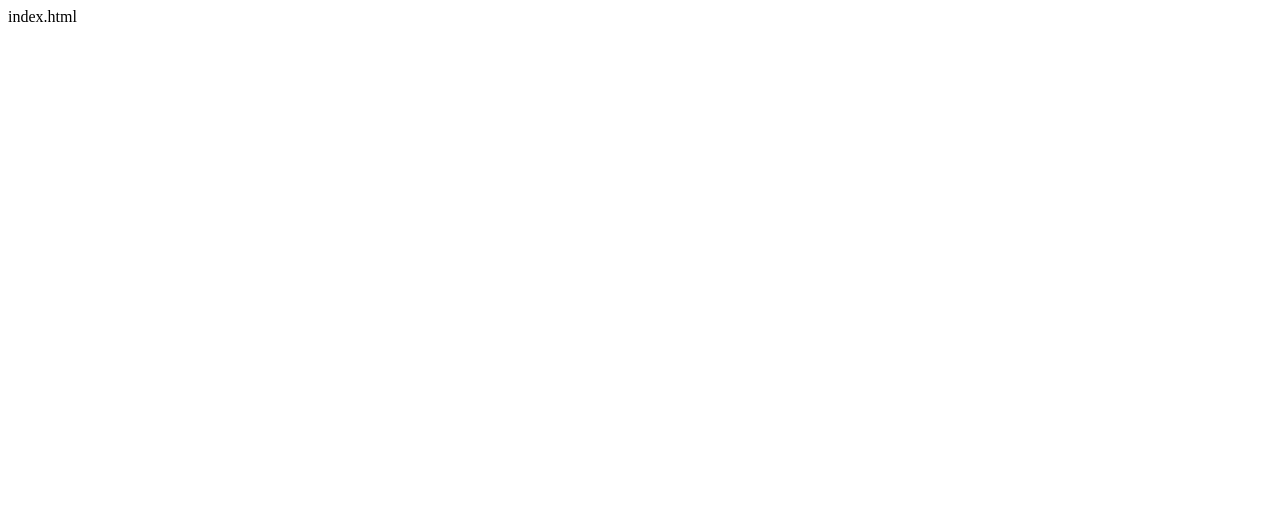
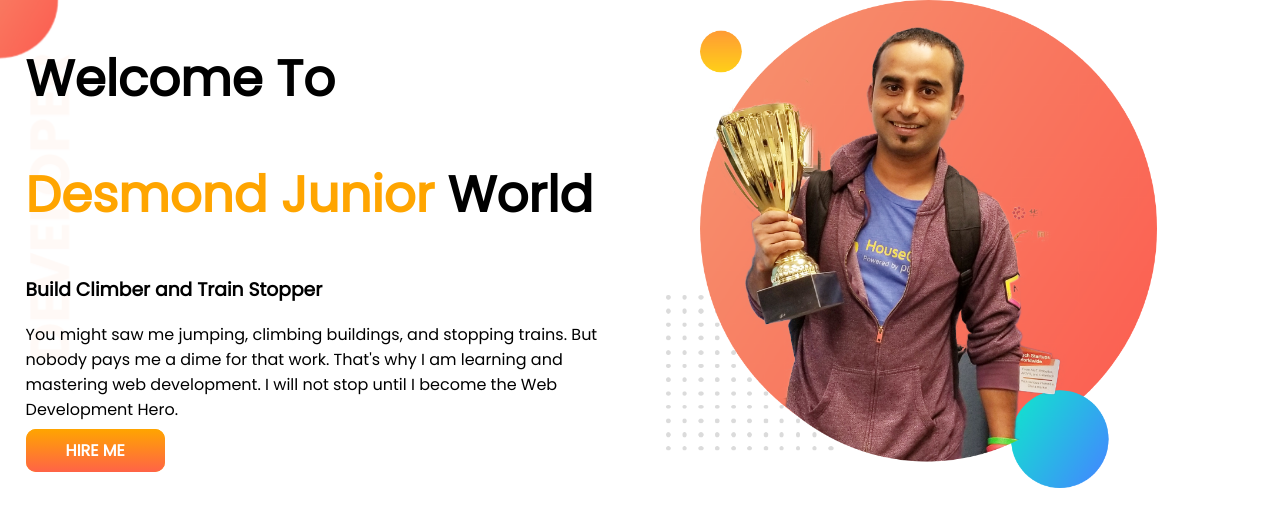
Before and after one commit to Mr-5HANTO/devolper-portfolio, a plain HTML site: page index.html in a window 1280 px wide. Drawn offline with Linux system fonts and the light colour scheme.

Commit message:
added commit

```diff
--- a/index.html
+++ b/index.html
@@ -1 +1,32 @@
-index.html
+<!DOCTYPE html>
+<html lang="en">
+
+<head>
+    <meta charset="UTF-8">
+    <meta http-equiv="X-UA-Compatible" content="IE=edge">
+    <meta name="viewport" content="width=device-width, initial-scale=1.0">
+    <title>Desmond Junior Portfolio</title>
+    <link rel="preconnect" href="https://fonts.googleapis.com">
+    <link rel="preconnect" href="https://fonts.gstatic.com" crossorigin>
+    <link href="https://fonts.googleapis.com/css2?family=Poppins&display=swap" rel="stylesheet">
+    <link rel="stylesheet" href="style.css">
+</head>
+
+<body>
+    <section class="top-baner">
+        <div class="half-width">
+            <H1>Welcome To</H1>
+            <H1><span class="junior">Desmond Junior</span> World</H1>
+            <h3>Build Climber and Train Stopper</h3>
+            <p>You might saw me jumping, climbing buildings, and stopping trains. But nobody pays me a dime for that
+                work. That's why I am learning and mastering web development. I will not stop until I become the Web
+                Development Hero.</p>
+            <a class="link-button" target="_blank" href="https://www.facebook.com/">HIRE ME</a>
+        </div>
+        <div class="half-width">
+            <img src="images/jhankar.png" alt="">
+        </div>
+    </section>
+</body>
+
+</html>
--- a/style.css
+++ b/style.css
@@ -1 +1,35 @@
-style.css
+body{
+    font-family: 'Poppins', sans-serif;
+    margin: 0;
+}
+H1{
+    font-size: 50px;
+}
+.junior{
+    color: orange;
+}
+section{
+    display: flex;
+}
+.half-width{
+    width: 50%;
+    padding-left: 2%;
+}
+.half-width img{
+    width: 80%;
+}
+.link-button{
+    text-decoration: none;
+    background-image: linear-gradient(orange,tomato);
+    color: white;
+    font-weight: 700;
+    background-color: orange;
+    padding: 10px   40px;
+    border-radius: 10px;
+
+}
+.top-baner{
+    background-image: url(images/top-banner.png);
+    background-repeat: no-repeat;
+
+}
```
Also changed, not shown: images/dream-bg.png (added), images/exp-bg.png (added), images/jhankar.png (added), images/jhankar2.png (added), images/my-bg.png (added), images/my-bg2.png (added), images/top-banner.png (added).
